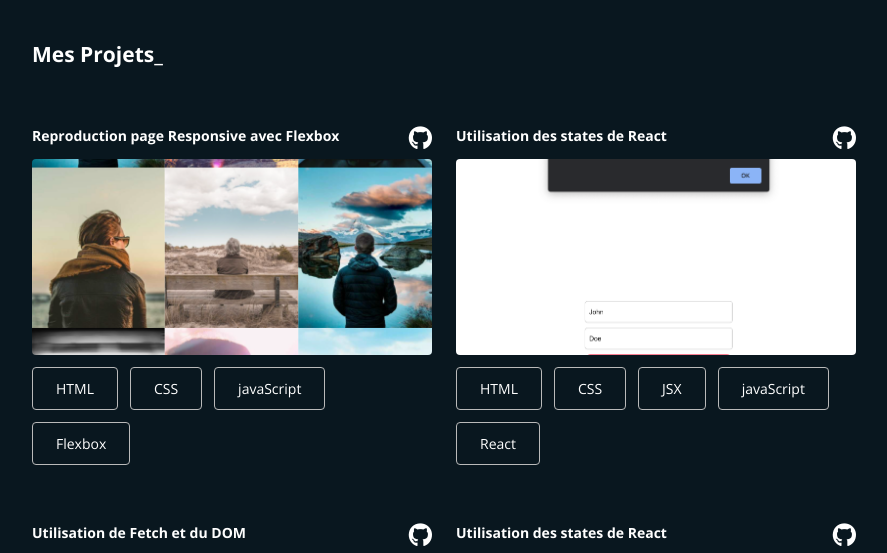
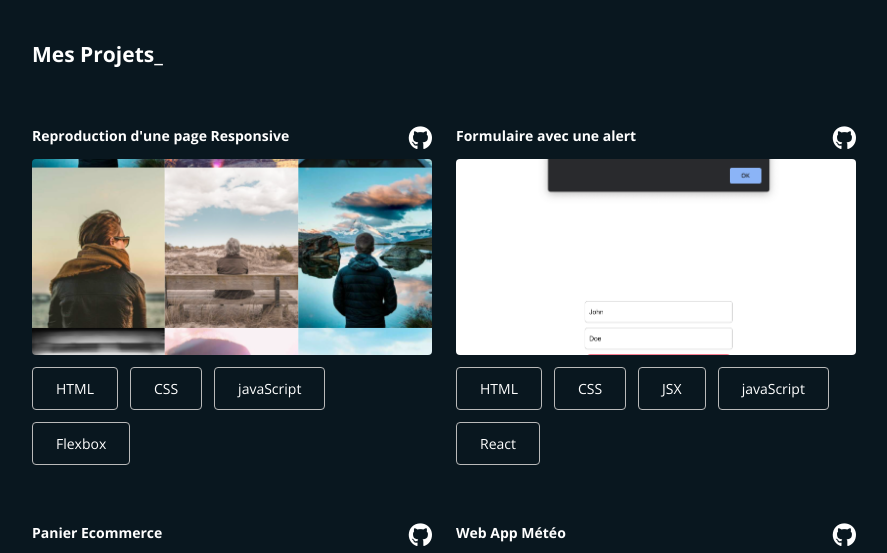
Before and after one commit to mimi-max/portfolio, a website built with Parcel: page src/index.html in a window 1280 px wide. Shown: the part 1060-1613 px from the top of the page, without its empty margins (196-1083 px from the left). Built offline with nearby package versions, Linux system fonts and the light colour scheme; grey boxes are pictures that could not be loaded; a web font is replaced by a local one.

Commit message:
update projects title

```diff
--- a/src/index.html
+++ b/src/index.html
@@ -7,8 +7,8 @@
     <meta name="viewport" content="width=device-width, initial-scale=1.0">
     <meta name="description" content="Développeuse Front-End en recherche d'une alternance">
     <meta name="twitter:card" content="summary_large_image">
-    <meta property="og:description" content="Développeuse Front-End en recherche d'une alternance ">
-    <meta name="twitter:description" content="Développeuse Front-End en recherche d'une alternance  ">
+    <meta property="og:description" content="Développeuse Front-End en recherche d'une alternance">
+    <meta name="twitter:description" content="Développeuse Front-End en recherche d'une alternance">
     <meta property="og:title" content="Hermione ALLOGNON, Développeuse Front-end">
     <meta name="twitter:title" content="Hermione ALLOGNON, Développeuse Front-end">
     <meta property="og:image" content="./img/thumbnail.png">
@@ -73,7 +73,7 @@
         <section class="projects">
             <h2 id="projets" class="projects__heading heading">Mes Projets</h2>
             <article class="projects__content">
-                <div class="projects__name">Reproduction page Responsive avec Flexbox <a title="voir sur Github"
+                <div class="projects__name">Reproduction d'une page Responsive <a title="voir sur Github"
                         class="projects__github-link" target="_blank"
                         href="https://github.com/mimi-max/W3TemplateSimulation"><i
                             class="fab fa-github projects__github"></i></a>
@@ -90,7 +90,7 @@
             </article>
 
             <article class="projects__content">
-                <div class="projects__name">Utilisation des states de React
+                <div class="projects__name">Formulaire avec une alert
                     <a title="voir sur Github" class="projects__github-link" target="_blank"
                         href="https://github.com/mimi-max/react-form"><i class="fab fa-github projects__github"></i></a>
                 </div>
@@ -108,7 +108,7 @@
             </article>
 
             <article class="projects__content">
-                <div class="projects__name">Utilisation de Fetch et du DOM
+                <div class="projects__name">Panier Ecommerce
                     <a title="voir sur Github" class="projects__github-link" target="_blank"
                         href="https://github.com/mimi-max/ecommerce-cart-js"><i class="fab fa-github projects__github"></i></a>
                 </div>
@@ -123,7 +123,7 @@
                 </div>
             </article>
             <article class="projects__content">
-                <div class="projects__name">Utilisation des states de React
+                <div class="projects__name">Web App Météo
                     <a title="voir sur Github" class="projects__github-link" target="_blank"
                         href="https://github.com/mimi-max/app-weather"><i class="fab fa-github projects__github"></i></a>
                 </div>
```
